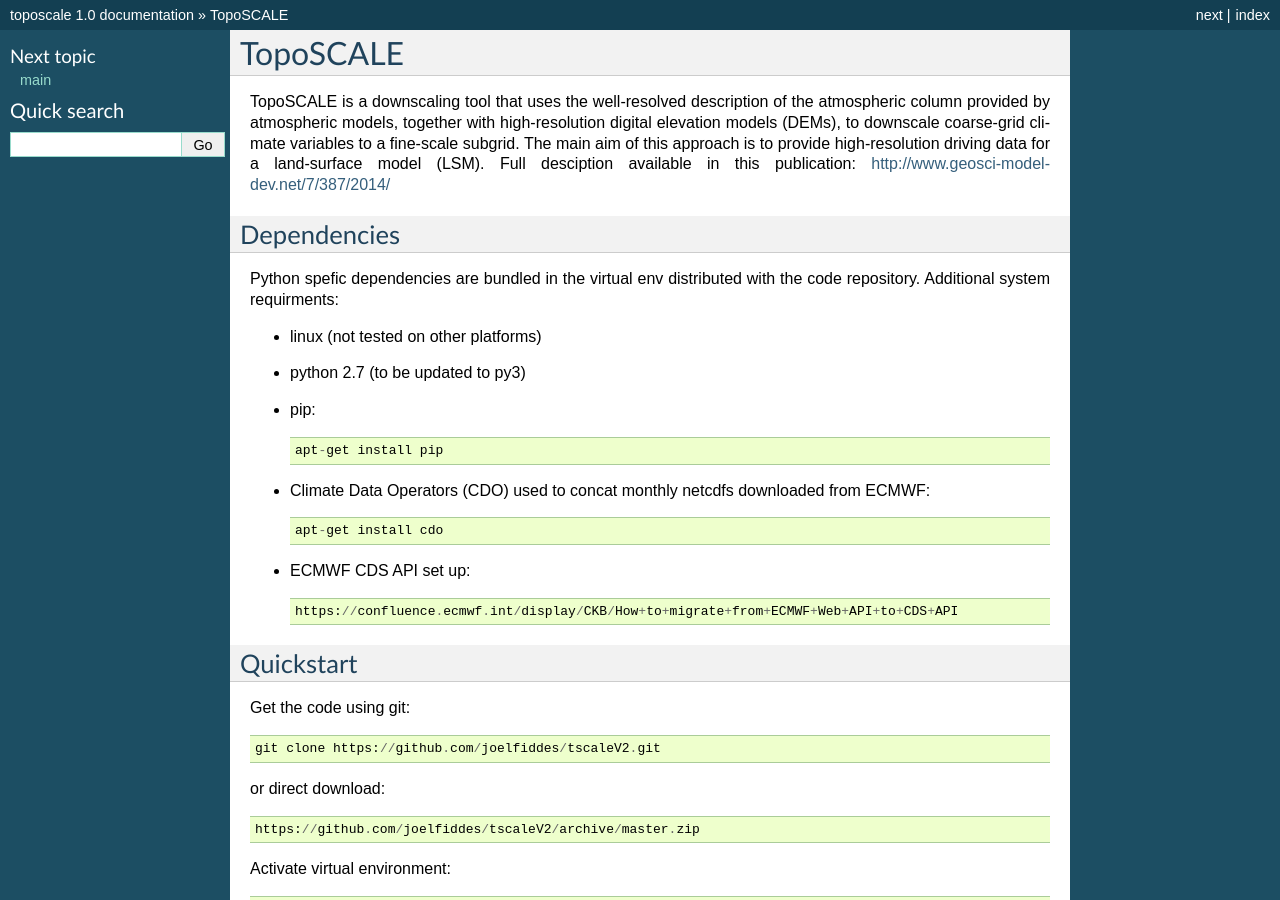
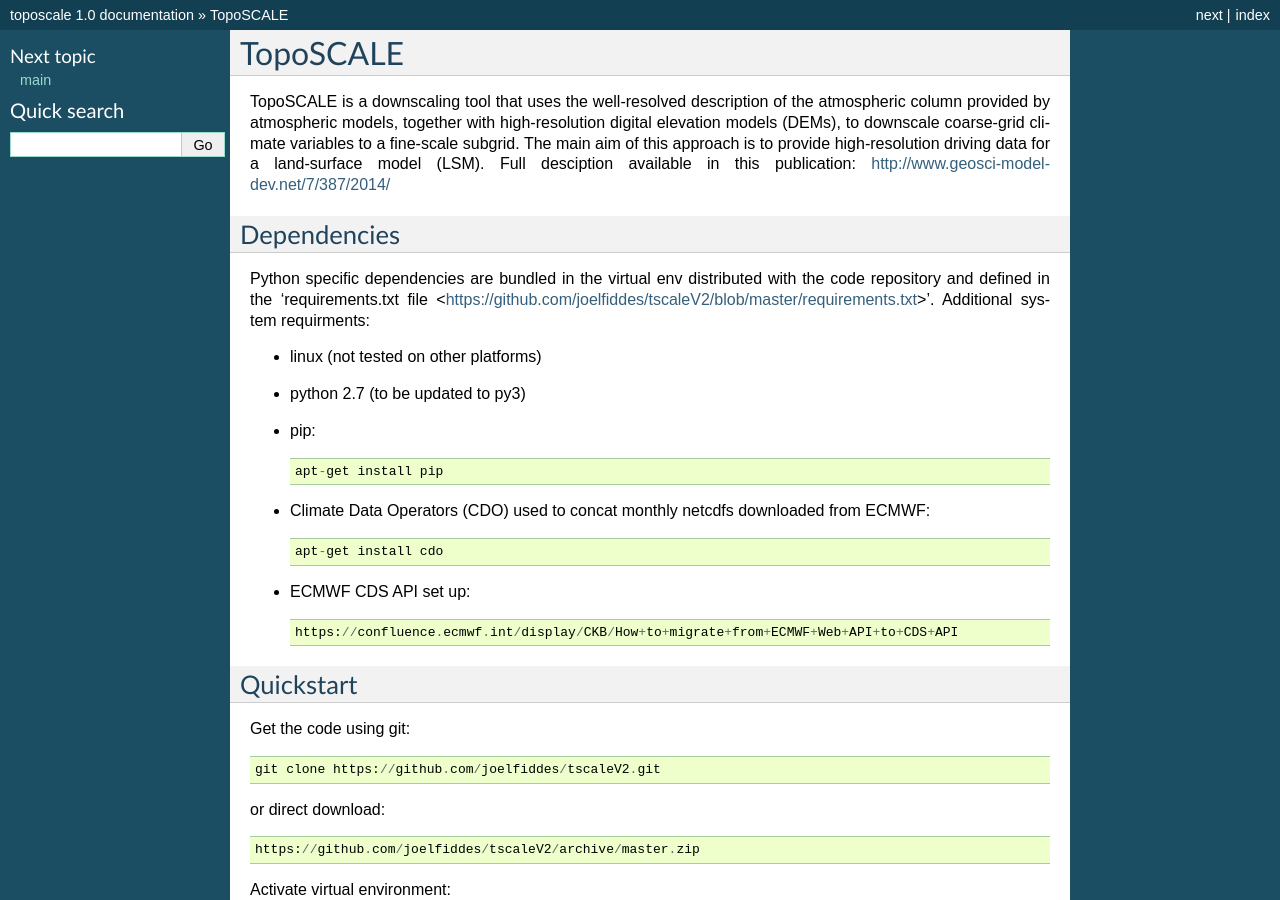
Before and after one commit to joelfiddes/tscaleV2, a Sphinx documentation site: the page built from docs/index.rst, in a window 1280 px wide and 900 px high. Built offline with Sphinx 7.4.7, drawn with Linux system fonts in a browser that asks for light colours; some of the changed lines change nothing that is shown.

Commit message:
docs edit

```diff
--- a/docs/index.rst
+++ b/docs/index.rst
@@ -10,7 +10,7 @@
 
 Dependencies
 ------------
-Python spefic dependencies are bundled in the virtual env distributed with the code repository. Additional system requirments:
+Python specific dependencies are bundled in the virtual env distributed with the code repository and defined in the 'requirements.txt file <https://github.com/joelfiddes/tscaleV2/blob/master/requirements.txt>'. Additional system requirments:
 
 - linux (not tested on other platforms)
 - python 2.7 (to be updated to py3)
@@ -50,18 +50,22 @@
 ^^^^^^^^
 The INI file defines all required options for a run.
 
-2. Input plugins
+Input plugins
+^^^^^^^^^^^^^
 	* preprocesses product (resampling, conversions)
 	* converts to generic python class structure
-3. Core engine
+Core engine
+^^^^^^^^^^^
 	* accepts generic data structures
 	* algorithms
 	* outputs generic  python class structure
-4. Output plugins
+Output plugins
+^^^^^^^^^^^^^^
 	* writes specific output formats (CSV, NetCDF)
 	* writes model specific outputs (SMET, GEotop, Cryogrid)
 	* writes grids (NetCDF, tiff)
-5. Optional modules
+Optional modules
+^^^^^^^^^^^^^^^^
 	* retrieve and preprocess data products (various api dependencies here)
 
 
```
